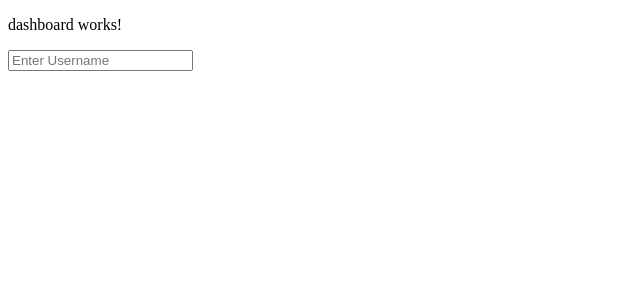
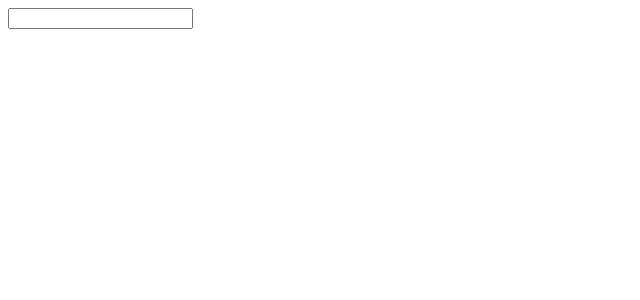
Before and after one commit to ian-joseph-chandra/HealthCoin_Patient, an Angular app: page /dashboard in a window 1280 px wide. Shown: the top 300 px of the page, without its empty margins (0-640 px from the left). Built offline with nearby package versions, Linux system fonts and the light colour scheme.

Commit message:
2020/02/03 Dashboard initial menu

```diff
--- a/src/app/pages/dashboard/dashboard.component.css
+++ b/src/app/pages/dashboard/dashboard.component.css
@@ -0,0 +1,4 @@
+.menu {
+  position : fixed;
+  bottom : 0 px;
+}
--- a/src/app/pages/dashboard/dashboard.component.html
+++ b/src/app/pages/dashboard/dashboard.component.html
@@ -1,2 +1,9 @@
-<p>dashboard works!</p>
-<input type="text" placeholder="Enter Username" name="uname" required="">
+<div class=".menu">
+<div>
+  <input>
+
+
+
+</div>
+
+</div>
```
